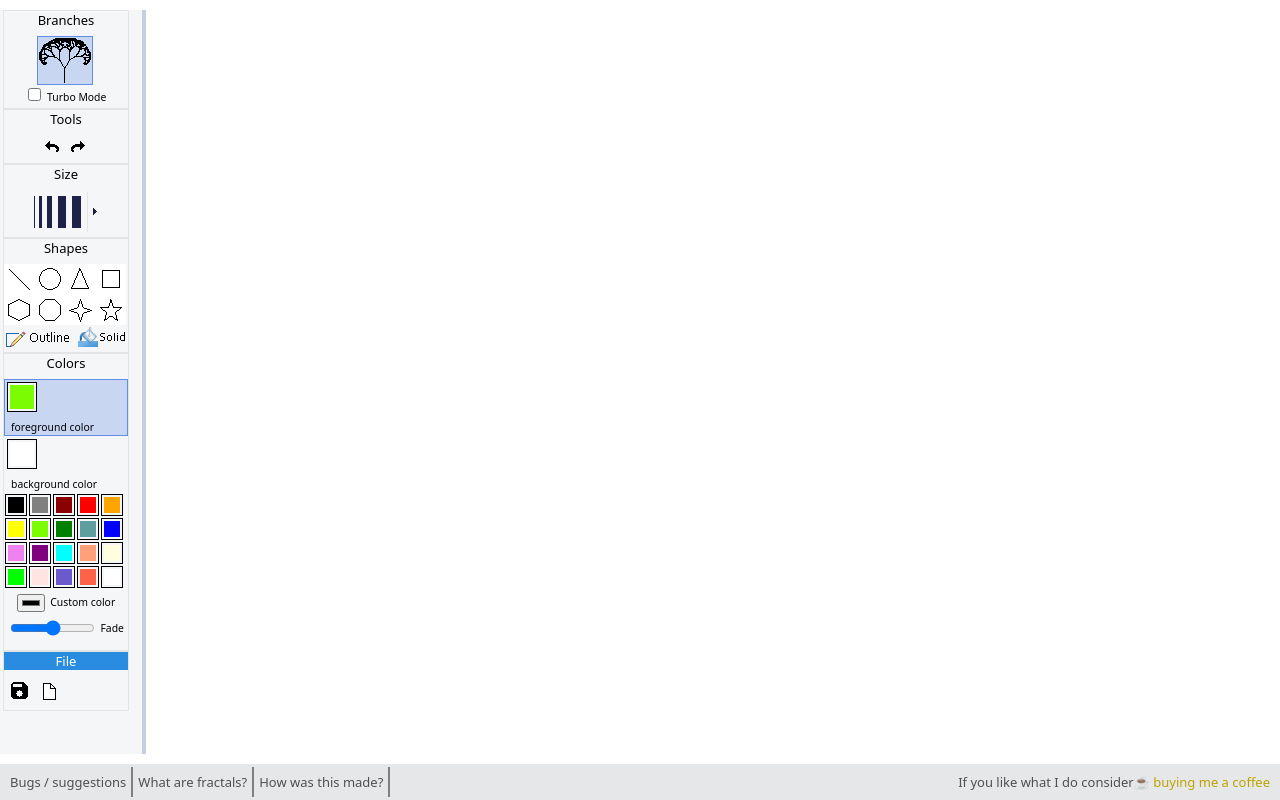
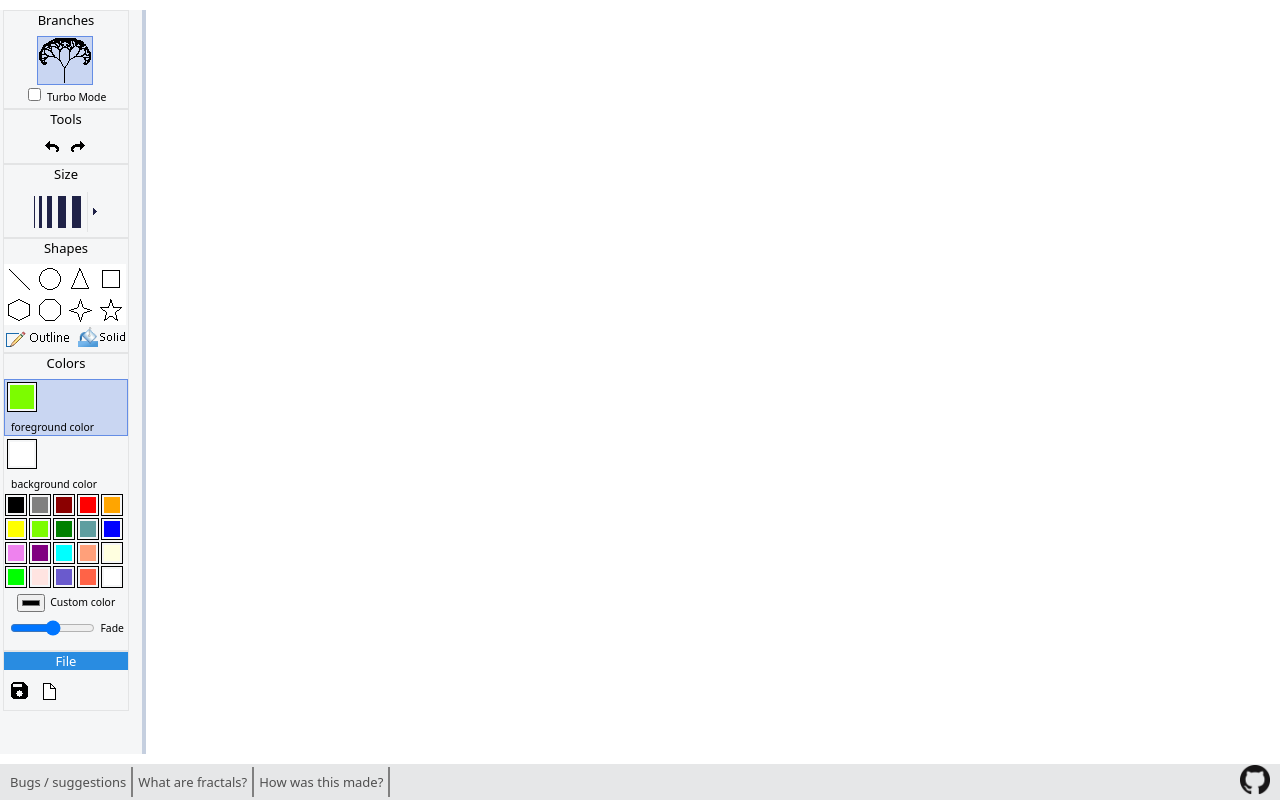
Before and after one commit to dramorak/Fractals, a website built with Parcel: page index.html in a window 1280 px wide. Built offline with nearby package versions, Linux system fonts and the light colour scheme.

Commit message:
Changed hyperlinks in index.html
Removed the 'buy me a coffee' link in favor of a link to the (recently publicly available) git repo.

```diff
--- a/index.html
+++ b/index.html
@@ -197,8 +197,7 @@
 
 			<div class='footer-right'>
                 <div class="hyperlinks">
-                If you like what I do consider
-                <a style="color: #bca300" target="_blank" href="https://buymeacoffee.com/dramorak">☕️ buying me a coffee</a>
+                    <a href="https://github.com/dramorak/Fractals"><img class="pictures" src="images/github.png"></a>
                 </div>
             </div>
 		</footer>
```
Also changed, not shown: images/github.png (added).
